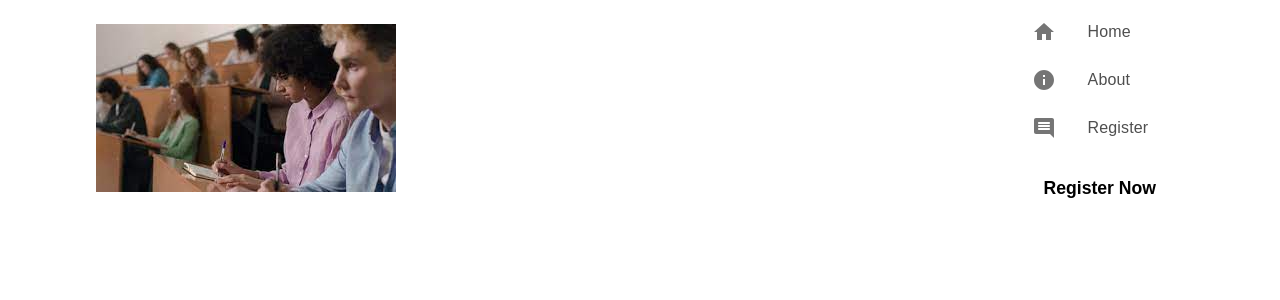
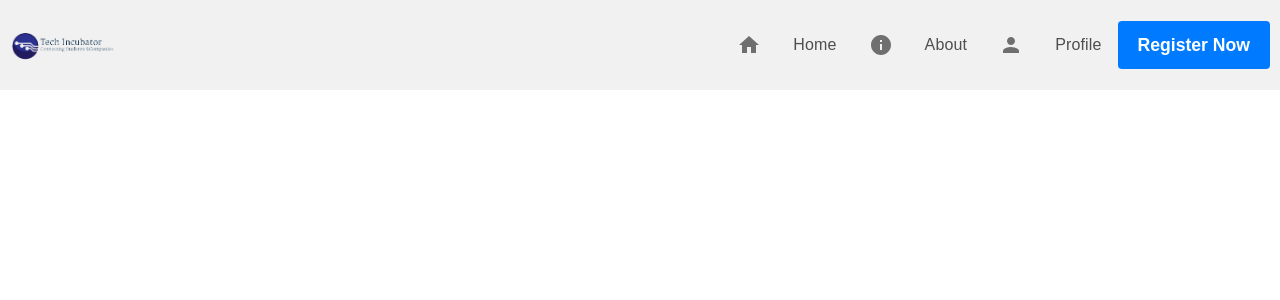
Before and after one commit to Aayana-E/Tech-Incubator, a React (Create React App) app in the folder techinc/: page / in a window 1280 px wide. Shown: the top 300 px of the page. Built offline with nearby package versions, Linux system fonts and the light colour scheme; what amazon-cognito-identity-js would draw is missing.

Commit message:
Nav Bar Css and Link
Added Nav bar to all pages and added the appropriate links

```diff
--- a/techinc/src/App.js
+++ b/techinc/src/App.js
@@ -4,7 +4,7 @@ import './App.css';
 import React from "react";
 import { BrowserRouter as Router, Routes, Route } from "react-router-dom";
 
-//Home
+//Pages
 import Home from "./Pages/Home"
 import Signup from "./Pages/Signup"
 import Login from "./Pages/Login"
@@ -18,12 +18,16 @@ import About from "./Pages/About";
 import Test from "./Pages/test"
 
 
+//Components
+import { Navbar } from './Components/Navbar'
+
 
 function App() {
   return (
+
     <Router>
-      <div className="App">
-
+      <div className="app-container">
+      <Navbar/>
         <Routes>
           <Route path="/" element={<Home />} />
           <Route path="/signup" element={<Signup />} />
@@ -35,7 +39,7 @@ function App() {
           <Route path="/UploadTask" element={<UploadTask />} />
           <Route path="/Tasks" element={<Tasks />} />
           <Route path="/Dashboard" element={<Dashboard />} />
-          <Route path="/About" element={<About />} />
+          <Route path="/About" element={<About/>} />
 
 
         </Routes>
--- a/techinc/src/Components/Navbar.js
+++ b/techinc/src/Components/Navbar.js
@@ -1,5 +1,5 @@
 import React, { useState } from 'react';
-import Logo from "../Images/Background.jpg";
+import Logo from "../Images/Logo_Transparent.png";
 import { BsCart2 } from "react-icons/bs";
 import { HiOutlineBars3 } from "react-icons/hi2";
 import { Box, Drawer, List, ListItem, ListItemButton, ListItemIcon, ListItemText } from "@mui/material";
@@ -8,22 +8,27 @@ import InfoIcon from "@mui/icons-material/Info";
 import CommentRoundedIcon from "@mui/icons-material/CommentRounded";
 import PhoneRoundedIcon from "@mui/icons-material/PhoneRounded";
 import ShoppingCartRoundedIcon from "@mui/icons-material/ShoppingCartRounded";
+import PersonIcon from '@mui/icons-material/Person';
+import "../Style/Navbar.css";
 
 export const Navbar = () => {
   const [openMenu, setOpenMenu] = useState(false);
   const menuOptions = [
     {
       text: "Home",
-      icon: <HomeIcon />
+      icon: <HomeIcon />,
+      url: "/"
     },
     {
       text: "About",
-      icon: <InfoIcon />
+      icon: <InfoIcon />,
+      url: "/about"
     },
-    {
-      text: "Register",
-      icon: <CommentRoundedIcon />
-    }
+     {
+       text: "Profile",
+       icon: <PersonIcon />,
+       url: "/profile"
+     }
   ];
 
   return (
@@ -35,14 +40,14 @@ export const Navbar = () => {
       <div className="nav-links-container">
         <List>
           {menuOptions.map((option, index) => (
-            <ListItem key={index} button>
+            <ListItem key={index} button onClick={() => (window.location.href = option.url)}>
               <ListItemIcon>{option.icon}</ListItemIcon>
               <ListItemText primary={option.text} />
             </ListItem>
           ))}
         </List>
 
-        <button className="primary-button">Register Now</button>
+        <a href="/signup" className="primary-button">Register Now</a>
       </div>
     </nav>
   );
--- a/techinc/src/Pages/Home.js
+++ b/techinc/src/Pages/Home.js
@@ -4,7 +4,7 @@ import { Navbar } from '../Components/Navbar'
 function Home() {
   return (
     <div classname= "home-container">
-        <Navbar/>
+        {/*<Navbar/>*/}
     </div>
   )
 }
--- /dev/null
+++ b/techinc/src/Style/Navbar.css
@@ -0,0 +1,39 @@
+nav {
+    display: flex;
+    align-items: center;
+    justify-content: space-between;
+    background-color: #f1f1f1;
+    padding: 10px;
+  }
+
+  .nav-logo-container img {
+    height: 50px;
+  }
+
+  .nav-links-container {
+    display: flex;
+    align-items: center;
+  }
+
+  .nav-links-container ul {
+    display: flex;
+    flex-direction: row;
+    margin-left: auto; /* Align to the right */
+  }
+
+  .nav-links-container li {
+    margin-left: 10px;
+  }
+
+  .primary-button {
+    padding: 10px 20px;
+    background-color: #007bff;
+    color: white;
+    border: none;
+    border-radius: 4px;
+    cursor: pointer;
+  }
+
+  .primary-button:hover {
+    background-color: #0056b3;
+  }
```
Also changed, not shown: techinc/src/Images/Logo_Transparent.png (added), techinc/src/Images/Logo_WhiteBG.PNG (added).
